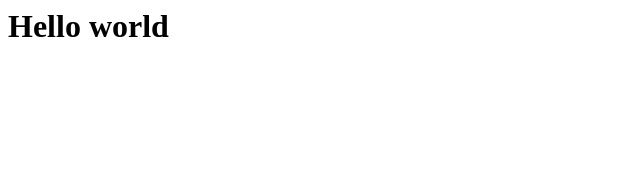
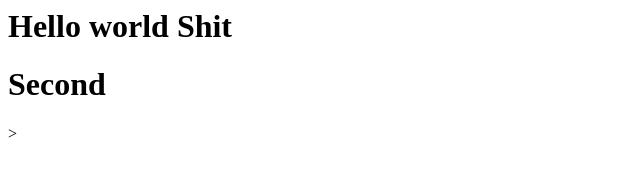
Before and after one commit to kyawzinmyat/kyawzinmyat.github.io, a plain HTML site: page index.html in a window 1280 px wide. Shown: the whole page, without its empty margins (0-640 px from the left). Drawn offline with Linux system fonts and the light colour scheme.

Commit message:
adding h1

```diff
--- a/index.html
+++ b/index.html
@@ -1 +1,2 @@
-<h1>Hello world </h1>
+<h1>Hello world Shit  </h1>
+<h1>Second</h1>>
```
